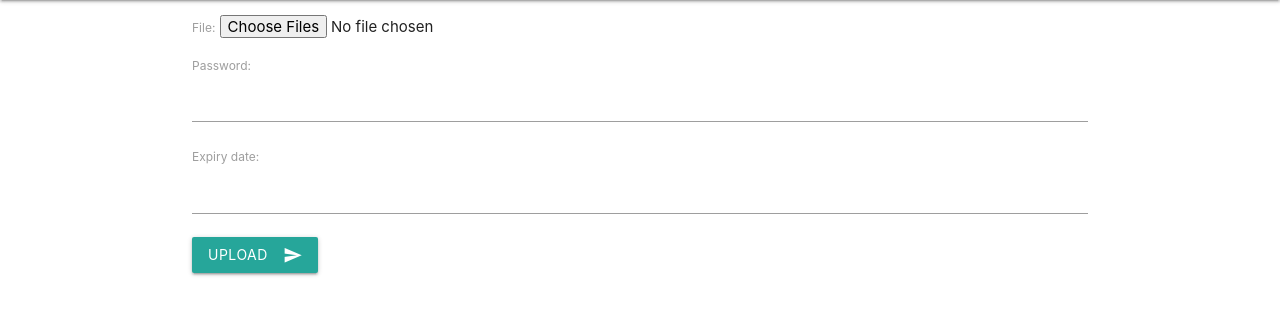
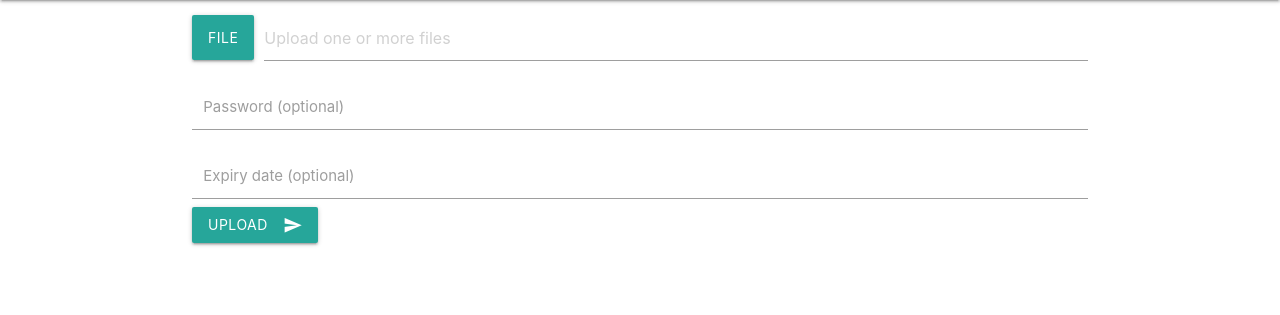
Before and after one commit to aless10/FileUploader, a Django app: page /upload/ in a window 1280 px wide. Shown: the part 64-379 px from the top of the page. Run offline with Django 3.2, Linux system fonts and the light colour scheme.

Commit message:
improve some frontend

```diff
--- a/file_uploader/uploader/templates/upload.html
+++ b/file_uploader/uploader/templates/upload.html
@@ -3,19 +3,38 @@
 
 {% block content %}
 <form method="post" enctype="multipart/form-data">{% csrf_token %}
-    {{ form.as_p }}
-    <button class="btn waves-effect waves-light" type="submit" name="action">Upload
-        <i class="material-icons right">send</i>
-    </button>
+    <!-- <p><label for="id_file">File:</label> <input type="file" name="file" multiple="" required="" id="id_file"></p>-->
+    <div class="file-field input-field">
+        <div class="btn">
+            <span>File</span>
+            <input type="file" multiple required name="file" id="id_file">
+        </div>
+        <div class="file-path-wrapper">
+            <input class="file-path validate" type="text" placeholder="Upload one or more files">
+        </div>
+    </div>
+    <div class="input-field col s6">
+        <input type="text" name="password" maxlength="16" id="id_password" autocomplete="off" class="validate">
+        <label for="id_password">Password (optional)</label>
+    </div>
+    <div class="input-field col s6">
+        <input type="text" class="datepicker" name="expiry_date" id="id_expity_date">
+        <label for="id_expity_date">Expiry date (optional)</label>
+        <button class="btn waves-effect waves-light" type="submit" name="action">Upload
+            <i class="material-icons right">send</i>
+        </button>
+    </div>
 </form>
+
 
 {% endblock %}
 
 {% block extra_js %}
 <script type="text/javascript">
   document.addEventListener('DOMContentLoaded', function() {
-    var elems = document.querySelectorAll('#id_expiry_date');
-    var instances = M.Timepicker.init(elems, options);
+    var elems = document.querySelectorAll('.datepicker');
+    var instances = M.Datepicker.init(elems, {format: "yyyy-mm-dd"});
   });
+
 </script>
 {% endblock %}
```
Also changed, not shown: file_uploader/uploader/templates/file_list.html (+13 -4 lines).
